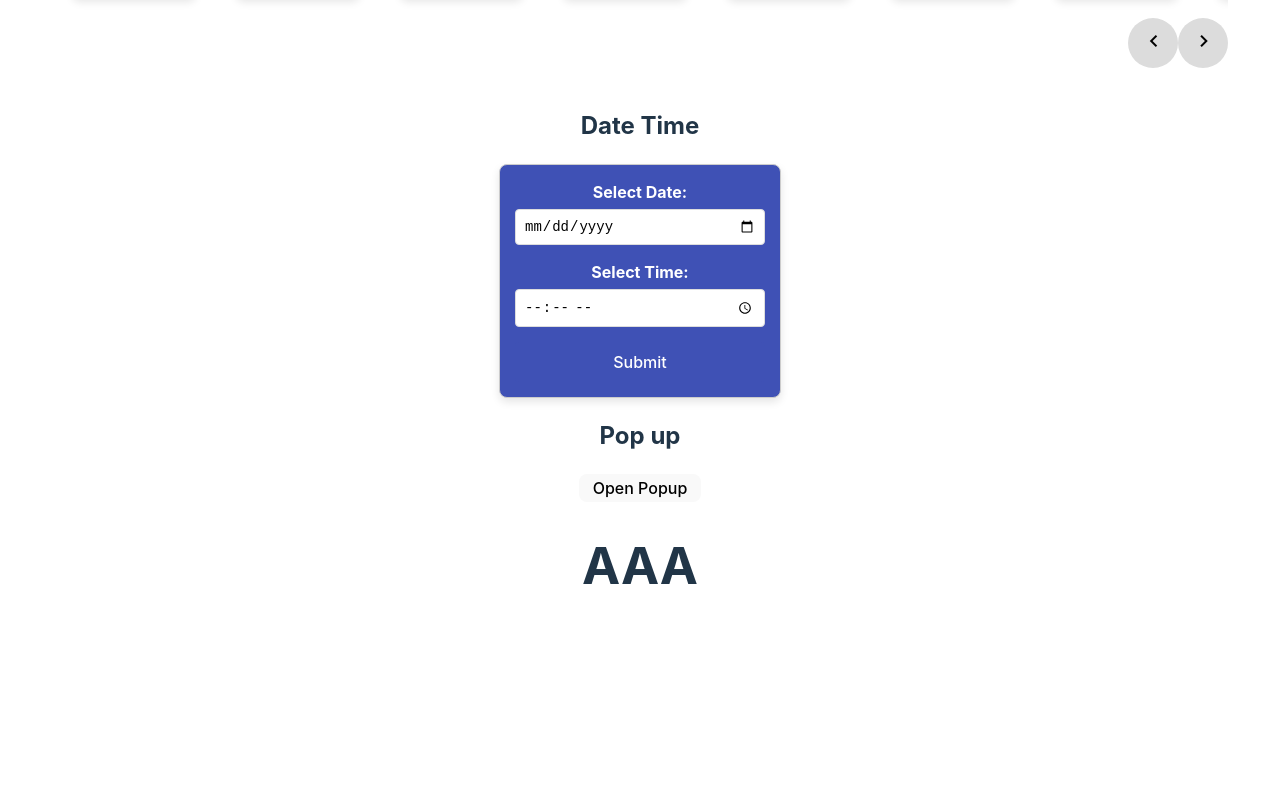
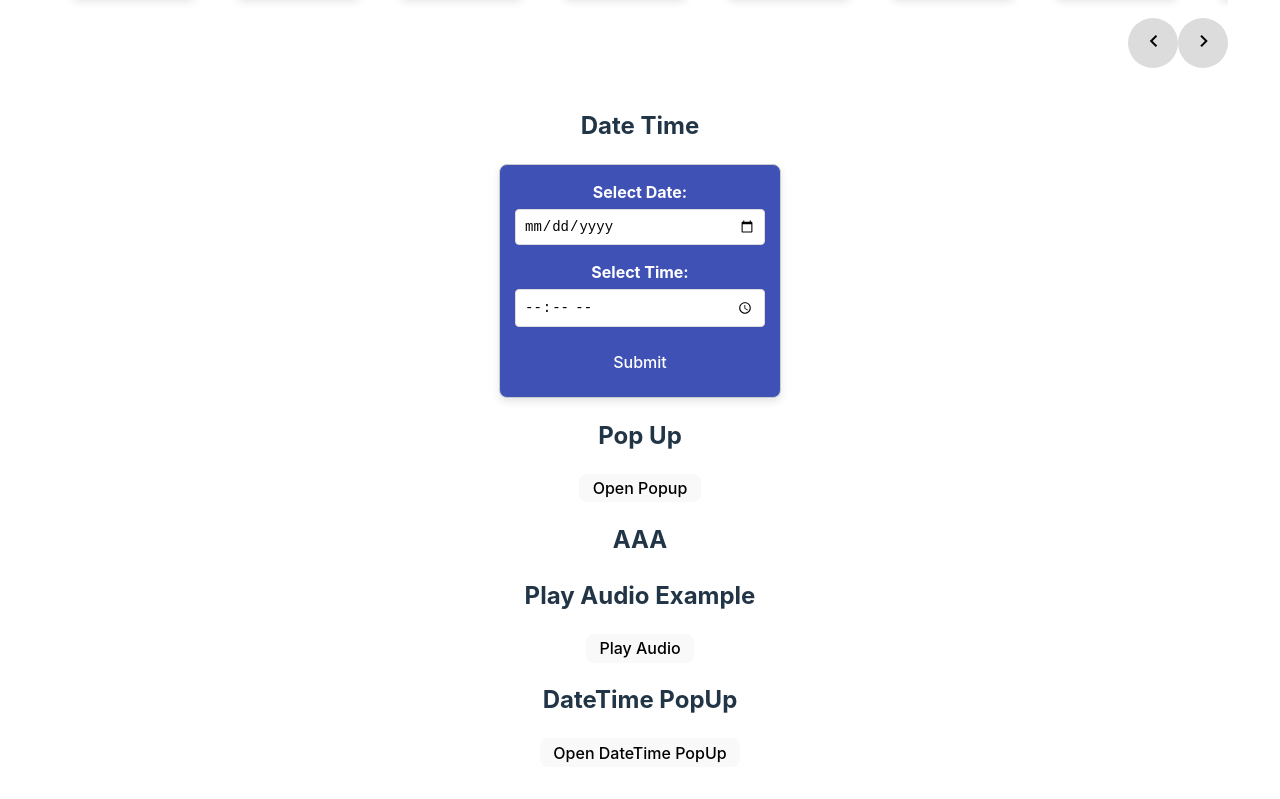
Before and after one commit to aguussssss/react-componets, a React (Vite) app: page /developer in a window 1280 px wide. Shown: the part 654-1453 px from the top of the page. Before the commit the page ends 1313 px from the top, so only its background shows below. Built offline with nearby package versions, Linux system fonts and the light colour scheme.

Commit message:
Play audio button

```diff
--- /dev/null
+++ b/src/components/PlayAudioButton/PlayAudioButton.css
@@ -0,0 +1,14 @@
+.play-button {
+    padding: 10px 20px;
+    font-size: 16px;
+    background-color: #007bff;
+    color: white;
+    border: none;
+    border-radius: 5px;
+    cursor: pointer;
+    transition: background-color 0.3s ease;
+}
+
+.play-button:hover {
+    background-color: #0056b3;
+}
--- /dev/null
+++ b/src/components/PlayAudioButton/PlayAudioButton.jsx
@@ -0,0 +1,16 @@
+import React from 'react';
+
+function PlayAudioButton () {
+  const playAudio = () => {
+    const audio = new Audio("src/assets/sonido-de-terror.mp3");
+    audio.play();
+  };
+
+  return (
+    <button className="play-button" onClick={playAudio}>
+      Play Audio
+    </button>
+  );
+};
+
+export default PlayAudioButton;
--- a/src/components/Popup/Popup.jsx
+++ b/src/components/Popup/Popup.jsx
@@ -1,5 +1,5 @@
 import React from "react";
-import './Popup.css';
+import './PopUp.css';
 
 function Popup({ isOpen, onClose, children }){
     if(!isOpen) return null;
@@ -9,7 +9,7 @@ function Popup({ isOpen, onClose, children }){
                 <button className="close-button" onClick={onClose}>
                     &times;
                 </button>
-                {children}
+                {(children)}
             </div>
         </div>
     );
--- a/src/pages/Developer.jsx
+++ b/src/pages/Developer.jsx
@@ -6,8 +6,9 @@ import Dropdown from "../components/Dropdown/Dropdown.jsx";
 import SearchBox from "../components/SearchBox/SearchBox.jsx";
 import CardList from "../components/CardList/CardList.jsx";
 import DateTime from "../components/DateTime/DateTime.jsx";
-import Popup from "../components/Popup/Popup.jsx";
+import PopUp from "../components/PopUp/PopUp.jsx";
 import usePopup from "../hooks/usePopup.js";
+import PlayAudioButton from "../components/PlayAudioButton/PlayAudioButton.jsx";
 //import AppBar from '@mui/material/AppBar';
 
 function Developer(){
@@ -86,13 +87,31 @@ function Developer(){
         <h2>Date Time</h2>
         <DateTime />
        </div>
-       <h2>Pop up</h2>
+       <h2>Pop Up</h2>
        <button onClick={openPopup}>Open Popup</button>
-       <Popup isOpen={isPopupOpen} onClose={closePopup}>
-          <h2>Popup title</h2>
-          <p>This is content of popup</p>
-       </Popup>
-       <h1>AAA</h1>
+       <PopUp
+        isOpen={isPopupOpen}
+        onClose={closePopup}
+        children={
+          <div>
+            <h2>PopUp title</h2>
+            <p>This is content of popup</p>
+          </div>
+        }/>
+       <h2>AAA</h2>
+       <h2>Play Audio Example</h2>
+       <PlayAudioButton />
+       <h2>DateTime PopUp</h2>
+       <button onClick={openPopup}>Open DateTime PopUp</button>
+       <PopUp
+        isOpen={isPopupOpen}
+        onClose={closePopup}
+        children={
+          <div>
+            <h2>Popup DateTime</h2>
+            <DateTime />
+          </div>
+        }/>
     </div>
     /*<div>
       <Pra />
```
Also changed, not shown: 1 other file (tests, documents, lock files or other folders).
